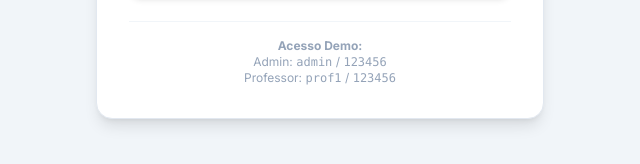
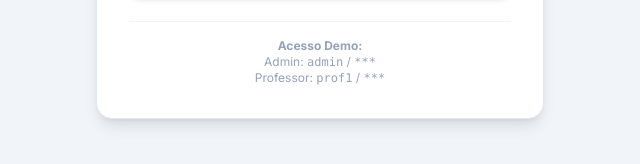
Before and after one commit to silviomastrote-blip/chamada-escolarccca, a plain HTML site: page index.html in a window 1280 px wide. Shown: the part 528-692 px from the top of the page, 320-960 px from the left. Drawn offline with nearby package versions, Linux system fonts and the light colour scheme.

Commit message:
Hide demo access passwords
Obscure sensitive login credentials in demo access section.

```diff
--- a/index.html
+++ b/index.html
@@ -102,8 +102,8 @@
 
       <div class="mt-6 pt-4 border-t border-slate-100 dark:border-slate-700 text-xs text-slate-400 text-center">
         <p><strong>Acesso Demo:</strong></p>
-        <p>Admin: <code>admin</code> / <code>123456</code></p>
-        <p>Professor: <code>prof1</code> / <code>123456</code></p>
+        <p>Admin: <code>admin</code> / <code>***</code></p>
+        <p>Professor: <code>prof1</code> / <code>***</code></p>
       </div>
     </div>
   </template>
```
